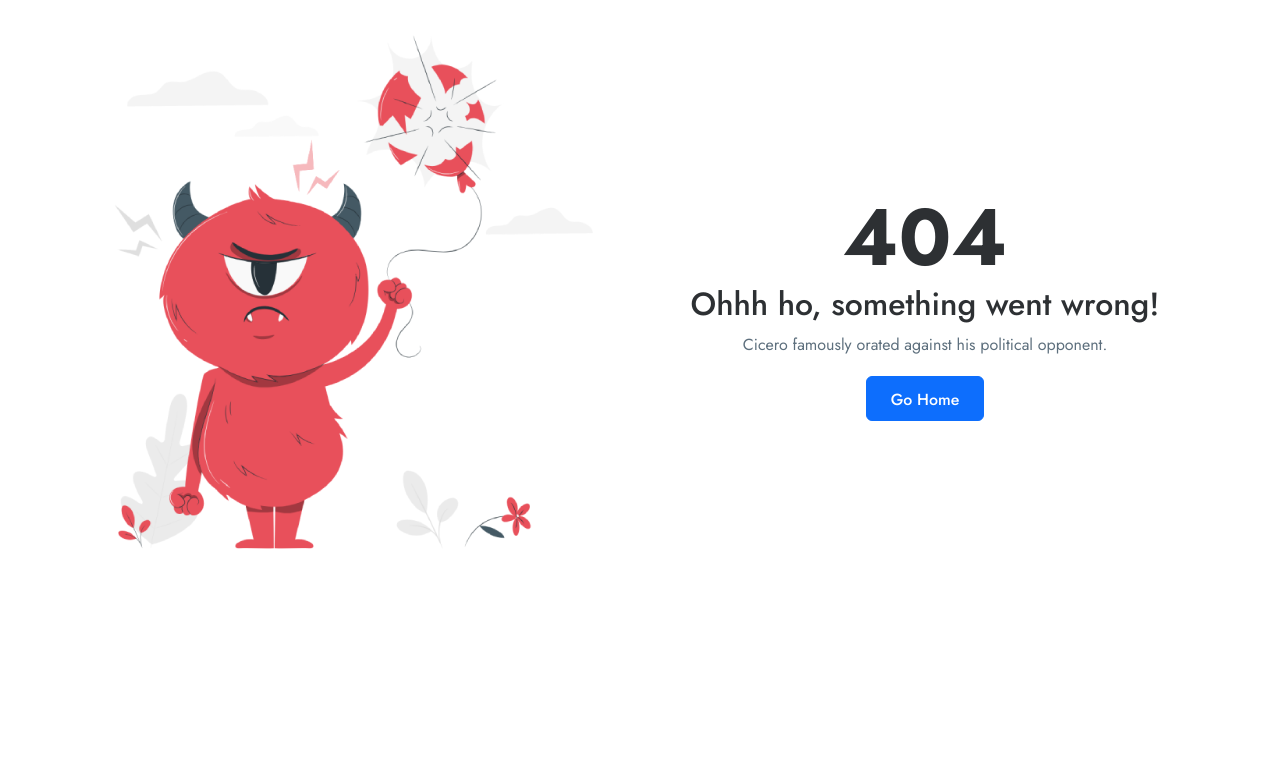
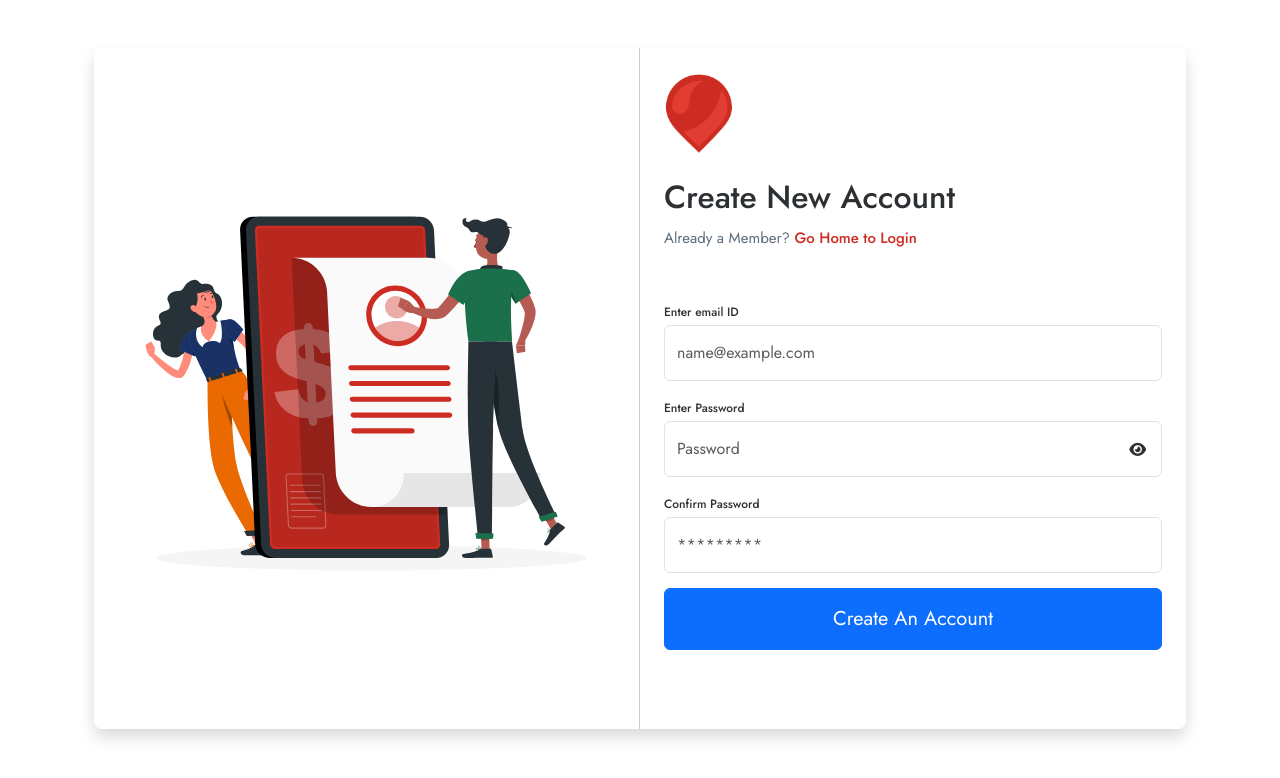
Before and after one commit to flyshoptravtech/Travel-Website, a React (Create React App) app: page /sign-up in a window 1280 px wide. Before the commit this address had no page. Shown: the top 778 px of the page. Built offline with nearby package versions, Linux system fonts and the light colour scheme.

Commit message:
Add Signup, forgotpassword and other pages

```diff
--- a/src/App.js
+++ b/src/App.js
@@ -5,6 +5,8 @@ import HotelListing from './pages/listing/HotelListing';
 import NotFound from './pages/notfound/NotFound';
 import ScrollTop from './components/ScrollTop';
 import HotelView from './pages/hotelView/HotelView';
+import Signup from './pages/signup/Signup';
+import ForgotPassword from './pages/forgotPassword/ForgotPassword';
 
 function App() {
 
@@ -16,6 +18,8 @@ function App() {
             <Route path='/' element={<Main />} />
             <Route path='/hotel-list' element={<HotelListing />} />
             <Route path='/hotel-view' element={<HotelView />} />
+            <Route path='/sign-up' element={<Signup />} />
+            <Route path='/forgot-password' element={<ForgotPassword />} />
             <Route path='*' element={<NotFound />} />
           </Routes>
       </BrowserRouter>
--- a/src/components/Header.jsx
+++ b/src/components/Header.jsx
@@ -26,7 +26,7 @@ const Header = ({navLinks,activeLink,isFixed,width,mobNav,setmobNav}) => {
                 <ul className="nav-menu">
                     {
                         navLinks.map((item,index)=>(
-                            <li key={index} className={`${activeLink === item.path ? "active" :""}`} onClick={setmobNav} >
+                            <li key={index} className={`${activeLink === item.path ? "active" :""}`} onClick={width >= 993?null :setmobNav} >
                                 <Link to={item.path} >{item.name}</Link>
                             </li>
                         ))
--- a/src/components/HeaderLight.jsx
+++ b/src/components/HeaderLight.jsx
@@ -23,7 +23,7 @@ const HeaderLight = ({navLinks,activeLink,isFixed,width,mobNav,setmobNav}) => {
                 <ul className="nav-menu">
                     {
                         navLinks.map((item,index)=>(
-                            <li key={index} className={`${activeLink === item.path ? "active" :""}`} onClick={setmobNav} >
+                            <li key={index} className={`${activeLink === item.path ? "active" :""}`} onClick={width >= 993?null :setmobNav} >
                                 <Link to={item.path}>{item.name}</Link>
                             </li>
                         ))
--- a/src/modals/LoginModal.jsx
+++ b/src/modals/LoginModal.jsx
@@ -1,4 +1,5 @@
 import React from 'react'
+import { Link } from 'react-router-dom'
 
 const LoginModal = () => {
   return (
@@ -7,7 +8,7 @@ const LoginModal = () => {
             <div className="modal-content" id="loginmodal">
             <div className="modal-header">
                 <h4 className="modal-title fs-6">Login / Register</h4>
-                <a href="#" className="text-muted fs-4" data-bs-dismiss="modal" aria-label="Close"><i className="fa-solid fa-square-xmark" /></a>
+                <div className="text-muted fs-4" data-bs-dismiss="modal" aria-label="Close"><i className="fa-solid fa-square-xmark" /></div>
             </div>
             <div className="modal-body">
                 <div className="modal-login-form p-md-3 p-0">
@@ -24,15 +25,15 @@ const LoginModal = () => {
                     <button type="submit" className="btn btn-primary full-width font--bold btn-lg">Log In</button>
                     </div>
                     <div className="modal-flex-item d-flex align-items-center justify-content-between mb-3">
-                    <div className="modal-flex-last">
-                        <a href="#" className="text-primary fw-medium">Forget Password?</a>
+                    <div className="modal-flex-last" data-bs-dismiss="modal" aria-label="Close">
+                        <Link to="/forgot-password" className="text-primary fw-medium" >Forget Password?</Link>
                     </div>
                     </div>
                 </form>
                 </div>
             </div>
-            <div className="modal-footer align-items-center justify-content-center">
-                <p>Don't have an account yet?<a href="signup.html" className="text-primary fw-medium ms-1">Sign Up</a></p>
+            <div className="modal-footer align-items-center justify-content-center" data-bs-dismiss="modal" aria-label="Close">
+                <p>Don't have an account yet?<Link to="/sign-up" className="text-primary fw-medium ms-1">Sign Up</Link></p>
             </div>
             </div>
         </div>
--- /dev/null
+++ b/src/pages/forgotPassword/ForgotPassword.jsx
@@ -0,0 +1,63 @@
+import React from 'react'
+import authSvg from "../../assets/img/auth.svg"
+import logoSvg from "../../assets/img/logo-icon.png"
+import { Link } from 'react-router-dom'
+
+const ForgotPassword = () => {
+  return (
+    <>
+    <section className="py-5">
+        <div className="container">
+            <div className="row justify-content-center align-items-center m-auto">
+            <div className="col-12">
+                <div className="bg-mode shadow rounded-3 overflow-hidden">
+                <div className="row g-0">
+                    {/* Vector Image */}
+                    <div className="col-lg-6 d-flex align-items-center order-2 order-lg-1">
+                    <div className="p-3 p-lg-5">
+                        <img src={authSvg} className="img-fluid" alt />
+                    </div>
+                    {/* Divider */}
+                    <div className="vr opacity-1 d-none d-lg-block" />
+                    </div>
+                    {/* Information */}
+                    <div className="col-lg-6 order-1">
+                    <div className="p-4 p-sm-7">
+                        {/* Logo */}
+                        <div>
+                        <img className="img-fluid mb-4" src={logoSvg} width={70} alt="logo" />
+                        </div>
+                        {/* Title */}
+                        <h1 className="mb-2 fs-2">Forgot Password?</h1>
+                        <p className="mb-0">Enter the email address associated with an account.</p>
+                        {/* Form START */}
+                        <form className="mt-4 text-start">
+                        <div className="form py-4">
+                            <div className="form-group">
+                            <label className="form-label">Enter your email ID</label>
+                            <input type="email" className="form-control" placeholder="name@example.com" />
+                            </div>
+                            <div className="form-group text-center">
+                            <p className="mb-0">Back to Sign in <Link to="/" className="fw-medium text-primary">Go Home</Link></p>
+                            </div>
+                            <div className="form-group">
+                            <button type="submit" className="btn btn-primary full-width font--bold btn-lg">Reset
+                                Password</button>
+                            </div>
+                        </div>
+                        </form>
+                        {/* Form END */}
+                    </div>
+                    </div>
+                </div>
+                </div>
+            </div>
+            </div>
+        </div>
+    </section>
+
+    </>
+  )
+}
+
+export default ForgotPassword
--- a/src/pages/main/components/Form.jsx
+++ b/src/pages/main/components/Form.jsx
@@ -43,11 +43,12 @@ const Form = () => {
     ]
 
     useEffect(() => {
-        flatpickr("#checkinout",{
-            minDate: new Date(),
+        flatpickr("#checkinout", {
+            mode: "range",
+            minDate: "today",
             dateFormat: "Y-m-d",
-        })
-    }, [])
+        });
+    }, []);
 
 
   return (
--- /dev/null
+++ b/src/pages/signup/Signup.jsx
@@ -0,0 +1,72 @@
+import React from 'react'
+import loginSvg from "../../assets/img/login.svg"
+import logoSvg from "../../assets/img/logo-icon.png"
+import { Link } from 'react-router-dom'
+
+const Signup = () => {
+  return (
+    <>
+        <section className="py-5">
+            <div className="container">
+                <div className="row justify-content-center align-items-center m-auto">
+                <div className="col-12">
+                    <div className="bg-mode shadow rounded-3 overflow-hidden">
+                    <div className="row g-0">
+                        {/* Vector Image */}
+                        <div className="col-lg-6 d-flex align-items-center order-2 order-lg-1">
+                        <div className="p-3 p-lg-5">
+                            <img src={loginSvg} className="img-fluid" alt />
+                        </div>
+                        {/* Divider */}
+                        <div className="vr opacity-1 d-none d-lg-block" />
+                        </div>
+                        {/* Information */}
+                        <div className="col-lg-6 order-1">
+                        <div className="p-4 p-sm-7">
+                            {/* Logo */}
+                            <div>
+                            <img className="img-fluid mb-4" src={logoSvg} width={70} alt="logo" />
+                            </div>
+                            {/* Title */}
+                            <h1 className="mb-2 fs-2">Create New Account</h1>
+                            <p className="mb-0">Already a Member?<Link to="/" className="fw-medium text-primary"> Go Home to Login</Link></p>
+                            {/* Form START */}
+                            <form className="mt-4 text-start">
+                            <div className="form py-4">
+                                <div className="form-group">
+                                <label className="form-label">Enter email ID</label>
+                                <input type="email" className="form-control" placeholder="name@example.com" />
+                                </div>
+                                <div className="form-group">
+                                <label className="form-label">Enter Password</label>
+                                <div className="position-relative">
+                                    <input type="password" className="form-control" id="password-field" name="password" placeholder="Password" />
+                                    <span className="fa-solid fa-eye toggle-password position-absolute top-50 end-0 translate-middle-y me-3" />
+                                </div>
+                                </div>
+                                <div className="form-group">
+                                <label className="form-label">Confirm Password</label>
+                                <input type="password" className="form-control" placeholder="*********" />
+                                </div>
+                                <div className="form-group">
+                                <button type="submit" className="btn btn-primary full-width font--bold btn-lg">Create An
+                                    Account</button>
+                                </div>
+                                <div className="modal-flex-item d-flex align-items-center justify-content-between mb-3">
+                                </div>
+                            </div>
+                            </form>
+                            {/* Form END */}
+                        </div>
+                        </div>
+                    </div>
+                    </div>
+                </div>
+                </div>
+            </div>
+        </section>
+    </>
+  )
+}
+
+export default Signup
```
